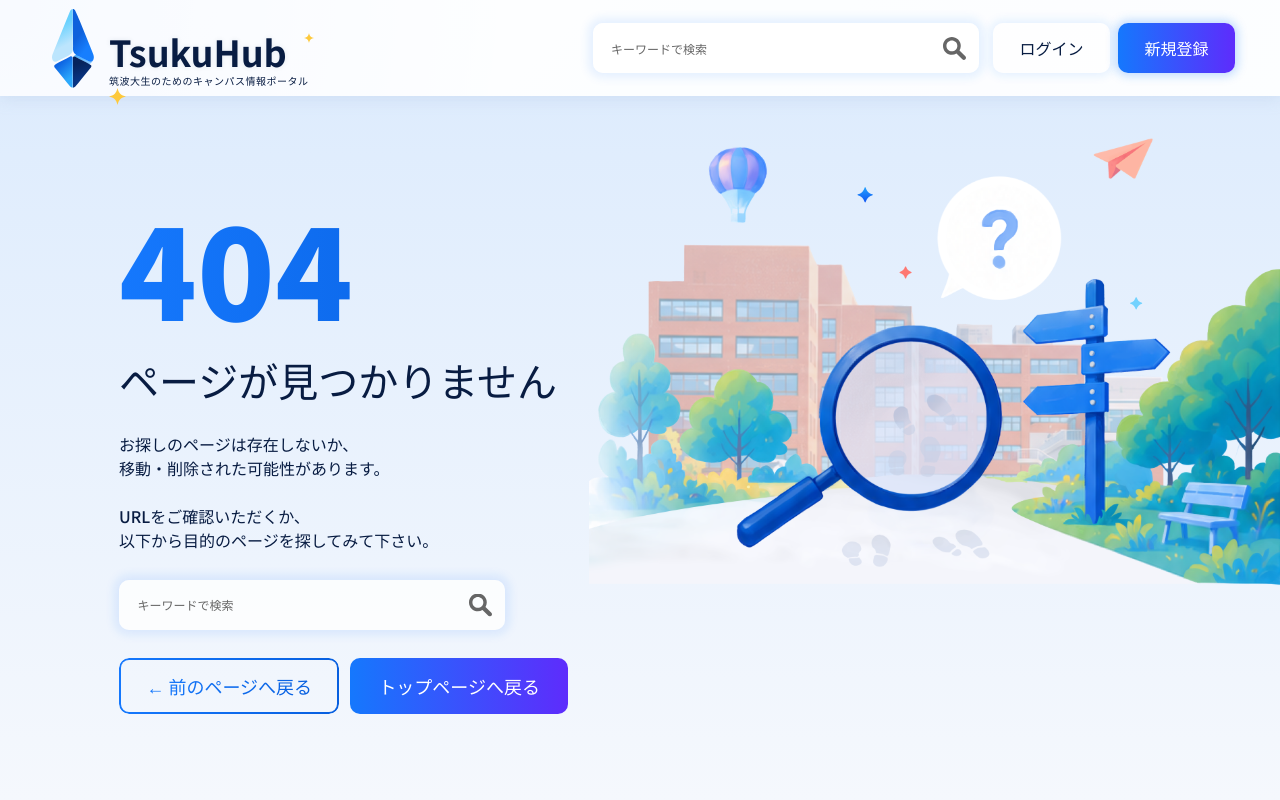
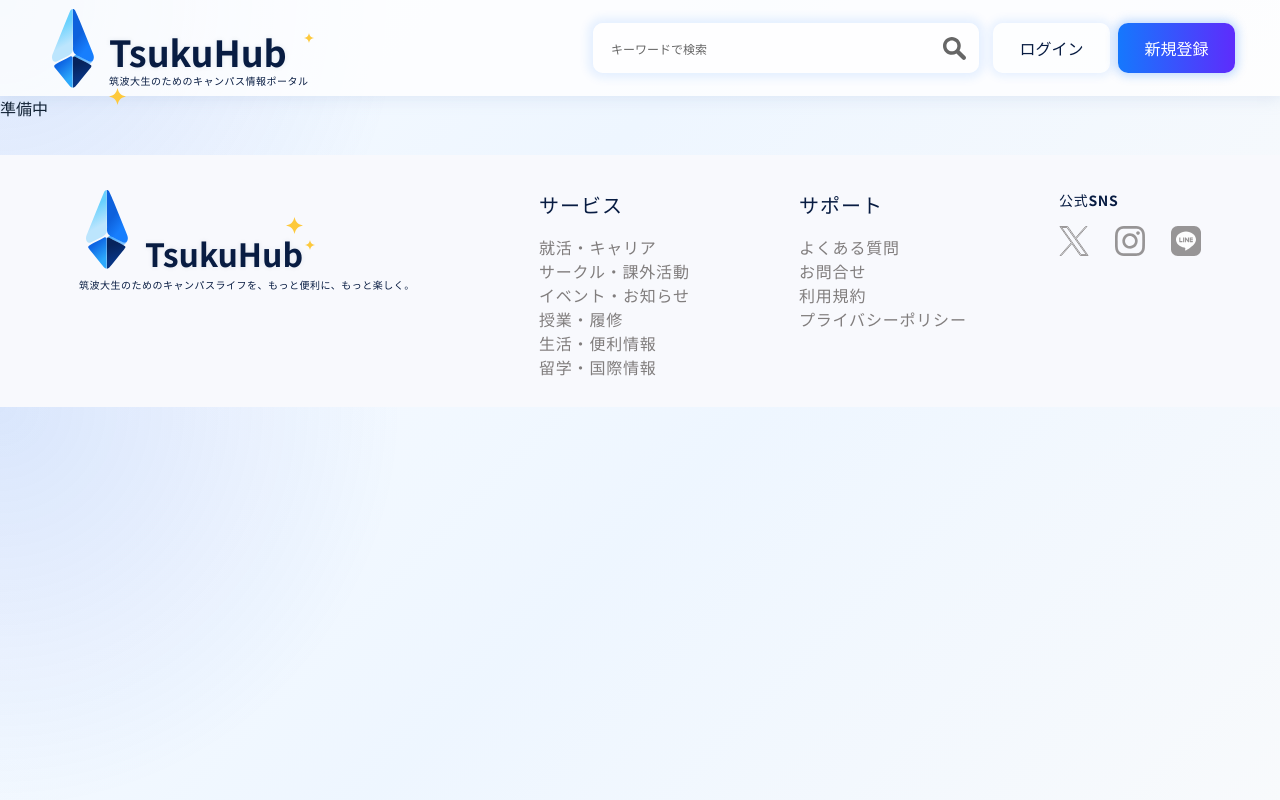
Before and after one commit to tsukuba-cojt/2026_TsukuHub, a React (Vite) app: page /coming-soon in a window 1280 px wide. Shown: the top 800 px of the page. Built offline with nearby package versions, Linux system fonts and the light colour scheme; no server answers.

Commit message:
準備中ページ基盤作成

```diff
--- a/src/App.tsx
+++ b/src/App.tsx
@@ -5,6 +5,7 @@ import Home from "./pages/Home";
 import Login from "./pages/Login";
 import Signup from "./pages/Signup";
 import Class from "./pages/Class";
+import ComingSoonPage from "./pages/ComingSoon";
 import Notfound404 from "./pages/404";
 import Confirm from "./components/auth/Confirm";
 
@@ -19,6 +20,7 @@ function App() {
         <Route path="/signup" element={<Signup />} />
         <Route path="/class" element={<Class />} />
         <Route path="/auth/confirm" element={<Confirm />} />
+        <Route path="/coming-soon" element={<ComingSoonPage />} />
 
         {/* どのルートにもマッチしなかった場合は404ページを表示 */}
         <Route path="*" element={<Notfound404 />} />
--- /dev/null
+++ b/src/pages/ComingSoon.tsx
@@ -0,0 +1,12 @@
+import Footer from "../components/utility/Footer";
+
+function ComingSoonPage() {
+  return (
+    <>
+      <div>準備中</div>
+      <Footer />
+    </>
+  );
+}
+
+export default ComingSoonPage;
```
